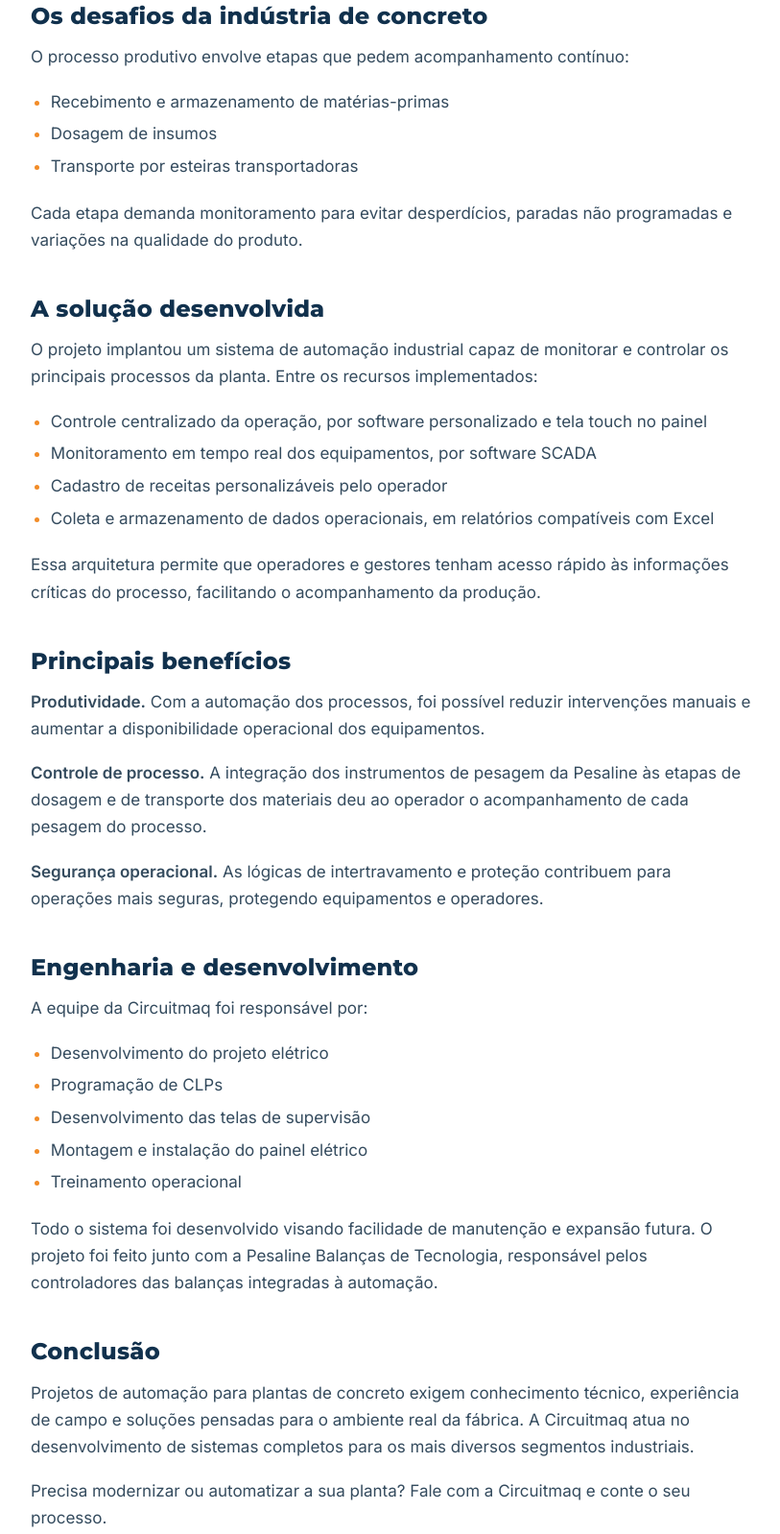
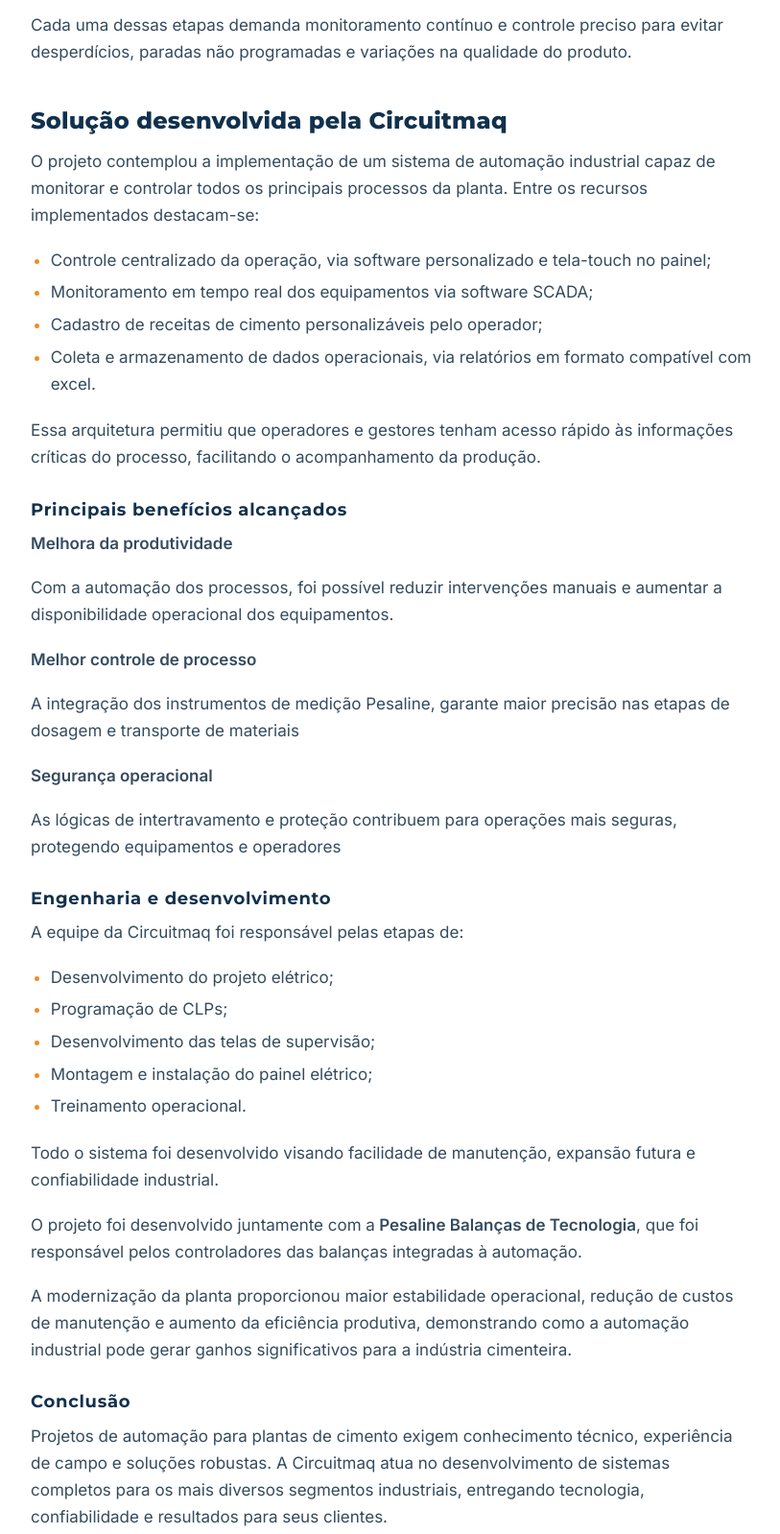
Before and after one commit to JFdaipra/circuitmaq-site, a plain HTML site: page blog/automacao-planta-de-concreto/index.html in a window 1280 px wide. Shown: the part 1188-2786 px from the top of the page at 96% size, without its empty margins (232-1045 px from the left). Drawn offline with Linux system fonts and the light colour scheme.

Commit message:
Add files via upload

```diff
--- a/blog/automacao-planta-de-concreto/index.html
+++ b/blog/automacao-planta-de-concreto/index.html
@@ -3,12 +3,12 @@
 <head>
 <meta charset="utf-8">
 <meta name="viewport" content="width=device-width, initial-scale=1">
-<title>Automa&#231;&#227;o de uma planta de concreto: do recebimento de insumos ao relat&#243;rio de produ&#231;&#227;o</title>
-<meta name="description" content="Como a Circuitmaq integrou controle centralizado, supervis&#243;rio SCADA, receitas personaliz&#225;veis e instrumentos de pesagem em uma planta de concreto.">
+<title>Projeto de Automa&#231;&#227;o para Ind&#250;stria de Concreto</title>
+<meta name="description" content="A ind&#250;stria de concreto exige processos altamente confi&#225;veis para garantir produtividade, qualidade do produto final e redu&#231;&#227;o de custos operacionais. Pensando...">
 <link rel="canonical" href="https://circuitmaq.com.br/blog/automacao-planta-de-concreto/">
 <meta property="og:type" content="article">
-<meta property="og:title" content="Automa&#231;&#227;o de uma planta de concreto: do recebimento de insumos ao relat&#243;rio de produ&#231;&#227;o">
-<meta property="og:description" content="Como a Circuitmaq integrou controle centralizado, supervis&#243;rio SCADA, receitas personaliz&#225;veis e instrumentos de pesagem em uma planta de concreto.">
+<meta property="og:title" content="Projeto de Automa&#231;&#227;o para Ind&#250;stria de Concreto">
+<meta property="og:description" content="A ind&#250;stria de concreto exige processos altamente confi&#225;veis para garantir produtividade, qualidade do produto final e redu&#231;&#227;o de custos operacionais. Pensando...">
 <meta property="og:url" content="https://circuitmaq.com.br/blog/automacao-planta-de-concreto/">
 <meta property="og:image" content="https://circuitmaq.com.br/img/concreto-painel-campo.jpg">
 <link rel="icon" href="../../img/favicon.png">
@@ -17,7 +17,7 @@
 <link rel="preconnect" href="https://fonts.gstatic.com" crossorigin>
 <link href="https://fonts.googleapis.com/css2?family=Inter:wght@400;500;600&family=Montserrat:wght@600;700;800&display=swap" rel="stylesheet">
 <link rel="stylesheet" href="../../style.css">
-<script type="application/ld+json">{"@context":"https://schema.org","@type":"BlogPosting","headline":"Automação de uma planta de concreto: do recebimento de insumos ao relatório de produção","description":"Como a Circuitmaq integrou controle centralizado, supervisório SCADA, receitas personalizáveis e instrumentos de pesagem em uma planta de concreto.","datePublished":"2026-06-15","image":"https://circuitmaq.com.br/img/concreto-painel-campo.jpg","mainEntityOfPage":"https://circuitmaq.com.br/blog/automacao-planta-de-concreto/","author":{"name":"Circuitmaq Automações","@type":"Organization"},"publisher":{"name":"Circuitmaq Automações","logo":{"@type":"ImageObject","url":"https://circuitmaq.com.br/img/favicon.png"},"@type":"Organization"}}</script>
+<script type="application/ld+json">{"@context":"https://schema.org","@type":"BlogPosting","headline":"Projeto de Automação para Indústria de Concreto","description":"A indústria de concreto exige processos altamente confiáveis para garantir produtividade, qualidade do produto final e redução de custos operacionais. Pensando...","datePublished":"2026-06-15","image":"https://circuitmaq.com.br/img/concreto-painel-campo.jpg","mainEntityOfPage":"https://circuitmaq.com.br/blog/automacao-planta-de-concreto/","author":{"name":"Circuitmaq Automações","@type":"Organization"},"publisher":{"name":"Circuitmaq Automações","logo":{"@type":"ImageObject","url":"https://circuitmaq.com.br/img/favicon.png"},"@type":"Organization"}}</script>
 </head>
 <body>
 <header>
@@ -36,54 +36,61 @@
 </header>
 <main>
 <article class="post">
-<header class="ph"><div class="w narrow"><a class="back" href="../">← Blog</a><br><span class="tag">Cases</span><h1>Automa&#231;&#227;o de uma planta de concreto: do recebimento de insumos ao relat&#243;rio de produ&#231;&#227;o</h1><p class="lead">Como a Circuitmaq integrou controle centralizado, supervis&#243;rio SCADA, receitas personaliz&#225;veis e instrumentos de pesagem em uma planta de concreto.</p><p class="meta">15 de junho de 2026 · 2 min de leitura · Circuitmaq Automações</p></div></header>
+<header class="ph"><div class="w narrow"><a class="back" href="../">← Blog</a><br><span class="tag">Cases</span><h1>Projeto de Automa&#231;&#227;o para Ind&#250;stria de Concreto</h1><p class="meta">15 de junho de 2026 · 3 min de leitura · Circuitmaq Automações</p></div></header>
 <div class="w narrow">
 <img class="cover" src="../../img/concreto-painel-campo.jpg" alt="">
 <div class="body">
-<p>A ind&#250;stria de concreto exige processos organizados para manter a produtividade, a qualidade do produto final e os custos sob controle. Pensando nesses desafios, a Circuitmaq desenvolveu um projeto completo de automa&#231;&#227;o e controle para uma planta de concreto, integrando equipamentos, sistema supervis&#243;rio e estrat&#233;gias de controle.</p>
-<h2>Os desafios da ind&#250;stria de concreto</h2>
-<p>O processo produtivo envolve etapas que pedem acompanhamento cont&#237;nuo:</p>
+<p>A ind&#250;stria de concreto exige processos altamente confi&#225;veis para garantir produtividade, qualidade do produto final e redu&#231;&#227;o de custos operacionais. Pensando nesses desafios, a Circuitmaq desenvolveu um projeto completo de automa&#231;&#227;o e controle para uma planta de cimento, integrando equipamentos, sistemas supervis&#243;rios e estrat&#233;gias de controle.</p>
+<h3>Os desafios da ind&#250;stria de concreto</h3>
+<p>O processo produtivo do concreto envolve diversas etapas cr&#237;ticas, incluindo:</p>
 <ul>
-<li>Recebimento e armazenamento de mat&#233;rias-primas</li>
-<li>Dosagem de insumos</li>
-<li>Transporte por esteiras transportadoras</li>
+<li>Recebimento e armazenamento de mat&#233;rias-primas;</li>
+<li>Dosagem de insumos;</li>
+<li>Transporte por esteiras transportadoras;</li>
 </ul>
-<p>Cada etapa demanda monitoramento para evitar desperd&#237;cios, paradas n&#227;o programadas e varia&#231;&#245;es na qualidade do produto.</p>
-<h2>A solu&#231;&#227;o desenvolvida</h2>
-<p>O projeto implantou um sistema de automa&#231;&#227;o industrial capaz de monitorar e controlar os principais processos da planta. Entre os recursos implementados:</p>
+<p>Cada uma dessas etapas demanda monitoramento cont&#237;nuo e controle preciso para evitar desperd&#237;cios, paradas n&#227;o programadas e varia&#231;&#245;es na qualidade do produto.</p>
+<h2>Solu&#231;&#227;o desenvolvida pela Circuitmaq</h2>
+<p>O projeto contemplou a implementa&#231;&#227;o de um sistema de automa&#231;&#227;o industrial capaz de monitorar e controlar todos os principais processos da planta.  Entre os recursos implementados destacam-se:</p>
 <ul>
-<li>Controle centralizado da opera&#231;&#227;o, por software personalizado e tela touch no painel</li>
-<li>Monitoramento em tempo real dos equipamentos, por software SCADA</li>
-<li>Cadastro de receitas personaliz&#225;veis pelo operador</li>
-<li>Coleta e armazenamento de dados operacionais, em relat&#243;rios compat&#237;veis com Excel</li>
+<li>Controle centralizado da opera&#231;&#227;o, via software personalizado e tela-touch no painel;</li>
+<li>Monitoramento em tempo real dos equipamentos via software SCADA;</li>
+<li>Cadastro de receitas de cimento personaliz&#225;veis pelo operador;</li>
+<li>Coleta e armazenamento de dados operacionais, via relat&#243;rios em formato compat&#237;vel com excel.</li>
 </ul>
-<p>Essa arquitetura permite que operadores e gestores tenham acesso r&#225;pido &#224;s informa&#231;&#245;es cr&#237;ticas do processo, facilitando o acompanhamento da produ&#231;&#227;o.</p>
-<h2>Principais benef&#237;cios</h2>
-<p><strong>Produtividade.</strong> Com a automa&#231;&#227;o dos processos, foi poss&#237;vel reduzir interven&#231;&#245;es manuais e aumentar a disponibilidade operacional dos equipamentos.</p>
-<p><strong>Controle de processo.</strong> A integra&#231;&#227;o dos instrumentos de pesagem da Pesaline &#224;s etapas de dosagem e de transporte dos materiais deu ao operador o acompanhamento de cada pesagem do processo.</p>
-<p><strong>Seguran&#231;a operacional.</strong> As l&#243;gicas de intertravamento e prote&#231;&#227;o contribuem para opera&#231;&#245;es mais seguras, protegendo equipamentos e operadores.</p>
-<h2>Engenharia e desenvolvimento</h2>
-<p>A equipe da Circuitmaq foi respons&#225;vel por:</p>
+<p>Essa arquitetura permitiu que operadores e gestores tenham acesso r&#225;pido &#224;s informa&#231;&#245;es cr&#237;ticas do processo, facilitando o acompanhamento da produ&#231;&#227;o.</p>
+<h3>Principais benef&#237;cios alcan&#231;ados</h3>
+<p><strong>Melhora da produtividade</strong></p>
+<p>Com a automa&#231;&#227;o dos processos, foi poss&#237;vel reduzir interven&#231;&#245;es manuais e aumentar a disponibilidade operacional dos equipamentos.</p>
+<p><strong>Melhor controle de processo</strong></p>
+<p>A integra&#231;&#227;o dos instrumentos de medi&#231;&#227;o Pesaline, garante maior precis&#227;o nas etapas de dosagem e transporte de materiais</p>
+<p><strong>Seguran&#231;a operacional</strong></p>
+<p>As l&#243;gicas de intertravamento e prote&#231;&#227;o contribuem para opera&#231;&#245;es mais seguras, protegendo equipamentos e operadores</p>
+<h3>Engenharia e desenvolvimento</h3>
+<p>A equipe da Circuitmaq foi respons&#225;vel pelas etapas de:</p>
 <ul>
-<li>Desenvolvimento do projeto el&#233;trico</li>
-<li>Programa&#231;&#227;o de CLPs</li>
-<li>Desenvolvimento das telas de supervis&#227;o</li>
-<li>Montagem e instala&#231;&#227;o do painel el&#233;trico</li>
-<li>Treinamento operacional</li>
+<li>Desenvolvimento do projeto el&#233;trico;</li>
+<li>Programa&#231;&#227;o de CLPs;</li>
+<li>Desenvolvimento das telas de supervis&#227;o;</li>
+<li>Montagem e instala&#231;&#227;o do painel el&#233;trico;</li>
+<li>Treinamento operacional.</li>
 </ul>
-<p>Todo o sistema foi desenvolvido visando facilidade de manuten&#231;&#227;o e expans&#227;o futura. O projeto foi feito junto com a Pesaline Balan&#231;as de Tecnologia, respons&#225;vel pelos controladores das balan&#231;as integradas &#224; automa&#231;&#227;o.</p>
-<h2>Conclus&#227;o</h2>
-<p>Projetos de automa&#231;&#227;o para plantas de concreto exigem conhecimento t&#233;cnico, experi&#234;ncia de campo e solu&#231;&#245;es pensadas para o ambiente real da f&#225;brica. A Circuitmaq atua no desenvolvimento de sistemas completos para os mais diversos segmentos industriais.</p>
-<p>Precisa modernizar ou automatizar a sua planta? Fale com a Circuitmaq e conte o seu processo.</p>
+<p>Todo o sistema foi desenvolvido visando facilidade de manuten&#231;&#227;o, expans&#227;o futura e confiabilidade industrial.</p>
+<p>O projeto foi desenvolvido juntamente com a<strong> Pesaline Balan&#231;as de Tecnologia</strong>, que foi respons&#225;vel pelos controladores das balan&#231;as integradas &#224; automa&#231;&#227;o.</p>
+<p>A moderniza&#231;&#227;o da planta proporcionou maior estabilidade operacional, redu&#231;&#227;o de custos de manuten&#231;&#227;o e aumento da efici&#234;ncia produtiva, demonstrando como a automa&#231;&#227;o industrial pode gerar ganhos significativos para a ind&#250;stria cimenteira.</p>
+<h3>Conclus&#227;o</h3>
+<p>Projetos de automa&#231;&#227;o para plantas de cimento exigem conhecimento t&#233;cnico, experi&#234;ncia de campo e solu&#231;&#245;es robustas. A Circuitmaq atua no desenvolvimento de sistemas completos para os mais diversos segmentos industriais, entregando tecnologia, confiabilidade e resultados para seus clientes.</p>
+<blockquote>Precisa modernizar ou automatizar sua planta industrial?
+<br>Entre em contato com a Circuitmaq e descubra como podemos ajudar a aumentar a efici&#234;ncia do seu processo produtivo.
+</blockquote>
 
 </div>
 <aside class="cta"><div><h3>Quer conversar sobre o seu projeto?</h3><p>Conte o que você precisa automatizar, melhorar ou desenvolver. Nossa equipe retorna com a melhor opção para o seu caso.</p></div><a class="btn btn-or" href="../../#contato">Solicitar orçamento</a></aside>
 </div>
 </article>
 <section class="more"><div class="w"><h2 style="font-size:22px;margin-bottom:26px">Continue lendo</h2><div class="posts">
-<a class="pc" href="../gamificacao-na-industria/"><img src="../../img/blog-gamificacao.jpg" alt="" loading="lazy"><div class="pb"><span class="tag">Automa&#231;&#227;o e gest&#227;o</span><h2>Gamifica&#231;&#227;o na ind&#250;stria: como aumentar o engajamento e a produtividade da equipe</h2><p>Miss&#245;es, pontos e metas claras podem tornar inspe&#231;&#245;es, checklists e apontamentos mais simples de cumprir. Veja como a ideia funciona na pr&#225;tica, de um CRM &#224; linha de produ&#231;&#227;o.</p><span class="meta">4 de agosto de 2026 · 5 min de leitura</span></div></a>
-<a class="pc" href="../placa-de-reposicao-ninho-automatico/"><img src="../../img/avicultura.jpg" alt="" loading="lazy"><div class="pb"><span class="tag">Cases</span><h2>Case: placa de reposi&#231;&#227;o para ninho autom&#225;tico, com menos falhas e custo menor</h2><p>Uma placa desenvolvida pela Circuitmaq para o atuador dos ninhos autom&#225;ticos reduziu as falhas no campo e o custo de substitui&#231;&#227;o para o produtor.</p><span class="meta">9 de março de 2026 · 1 min de leitura</span></div></a>
-<a class="pc" href="../serra-dedicada-para-rotomoldados/"><img src="../../img/serra.jpg" alt="" loading="lazy"><div class="pb"><span class="tag">Cases</span><h2>Case: serra dedicada para rotomoldados, com prote&#231;&#227;o ao operador e tela touch</h2><p>Como uma serra desenvolvida sob medida protegeu o operador, padronizou o corte e reduziu a depend&#234;ncia da habilidade manual em uma ind&#250;stria de rotomoldados.</p><span class="meta">9 de março de 2026 · 2 min de leitura</span></div></a>
+<a class="pc" href="../gamificacao-na-industria/"><img src="../../img/blog-gamificacao.jpg" alt="" loading="lazy"><div class="pb"><span class="tag">Automa&#231;&#227;o e gest&#227;o</span><h2>Gamifica&#231;&#227;o na ind&#250;stria: como aumentar o engajamento e a produtividade da equipe</h2><p>Quando falamos em gamifica&#231;&#227;o, muitas pessoas imaginam videogames ou aplicativos de entretenimento. Por&#233;m, esse conceito vem sendo utilizado com sucesso em diversos setores da ind&#250;stria para resolver um problema comum: manter as equipes engajadas no cumprimento das tarefas di&#225;rias.</p><span class="meta">4 de agosto de 2026 · 5 min de leitura</span></div></a>
+<a class="pc" href="../placa-de-reposicao-ninho-automatico/"><img src="../../img/avicultura.jpg" alt="" loading="lazy"><div class="pb"><span class="tag">Cases</span><h2>Case de sucesso: Placa para reposi&#231;&#227;o ninho autom&#225;tico</h2><p>Nos ninhos autom&#225;ticos da Gallus, Plasson e Big Dutchman um atuador linear importado &#233; utilizado para a abertura e o fechamento do ninho. No entanto, a placa que controla esse atuador frequentemente queimava e n&#227;o podia ser adquirida separadamente pelo produtor.</p><span class="meta">9 de março de 2026 · 1 min de leitura</span></div></a>
+<a class="pc" href="../serra-dedicada-para-rotomoldados/"><img src="../../img/serra.jpg" alt="" loading="lazy"><div class="pb"><span class="tag">Cases</span><h2>Case de sucesso: Serra para rotomoldados</h2><p>Em uma ind&#250;stria de rotomoldados, fomos contratados para solucionar um ponto cr&#237;tico no processo produtivo: a etapa de corte das pe&#231;as apresentava risco f&#237;sico ao operador, dependia fortemente de habilidade manual e estava sujeita a varia&#231;&#245;es que impactavam a padroniza&#231;&#227;o.</p><span class="meta">9 de março de 2026 · 2 min de leitura</span></div></a>
 </div></div></section>
 </main>
 <footer>
```
